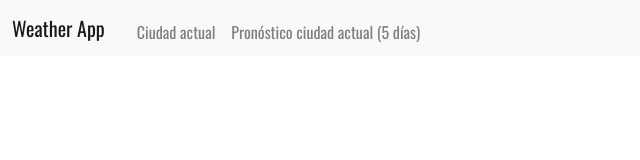
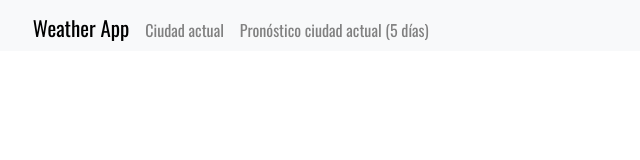
Before and after one commit to davidz1995/Weather-App, a React (Create React App) app in the folder frontend/: page /forecast in a window 1280 px wide. Shown: the top 160 px of the page, without its empty margins (0-640 px from the left). Built offline with nearby package versions, Linux system fonts and the light colour scheme.

Commit message:
Agregado link a logo

```diff
--- a/frontend/src/components/NavBar.jsx
+++ b/frontend/src/components/NavBar.jsx
@@ -52,7 +52,13 @@ function NavBar(props) {
         <div>
             <Navbar bg="light" expand="lg">
             <Container fluid>
-                <Navbar.Brand>Weather App</Navbar.Brand>
+                <Link to='/current' style={{
+                    textDecoration:'none',
+                    color:'black',
+                    marginTop:'.2em',
+                    marginLeft:'1em',
+                    fontSize:'1.3rem'
+                }}>Weather App</Link>
                 <Navbar.Toggle aria-controls="navbarScroll" />
                 <Navbar.Collapse id="navbarScroll">
                 <Nav
```
